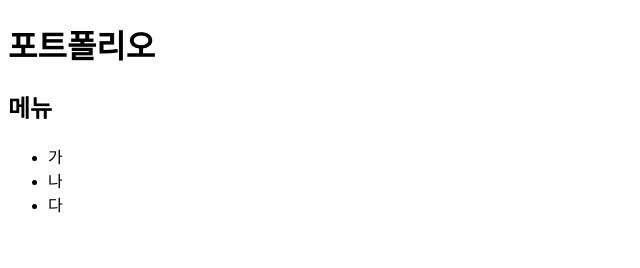
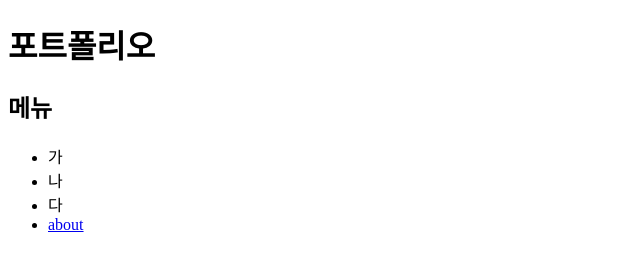
Before and after one commit to lsy8906/lsy8906.github.com, a plain HTML site: page index.html in a window 1280 px wide. Shown: the full height of the page, 0-640 px from the left. Drawn offline with Linux system fonts and the light colour scheme.

Commit message:
Update index.html

```diff
--- a/index.html
+++ b/index.html
@@ -11,5 +11,7 @@
   <li>가</li>
   <li>나</li>
   <li>다</li>
+  <li><a href="/about">about</a></li>
+</ul>
 </body>
 </html>
```
